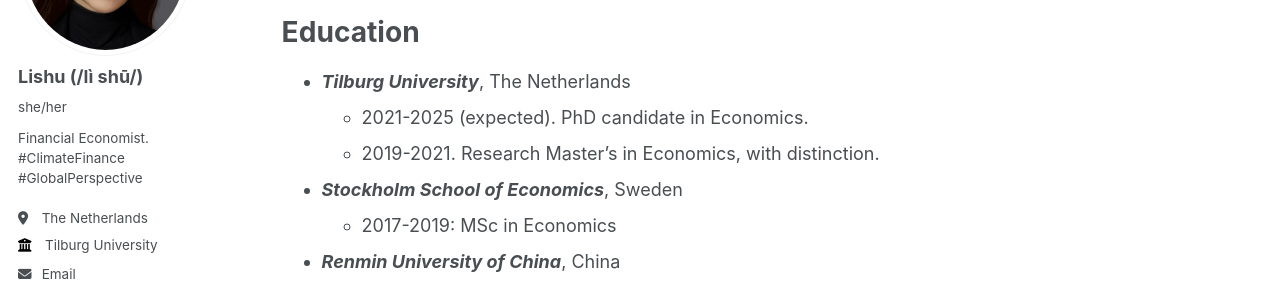
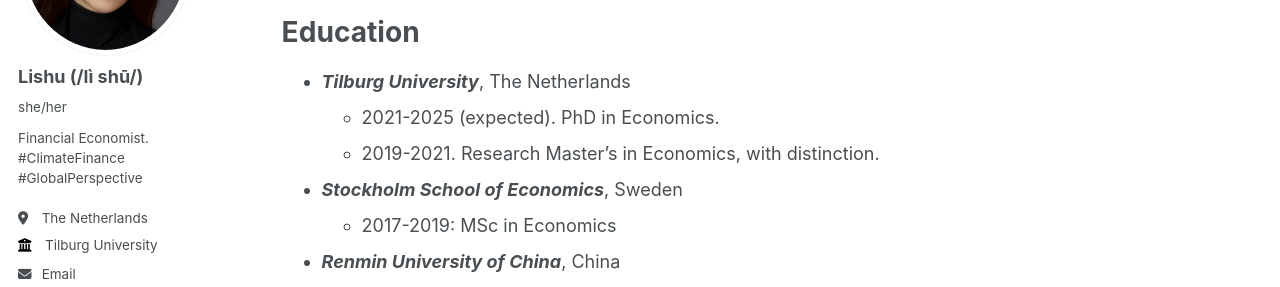
Before and after one commit to LishuZ/LishuZ.github.io, a Jekyll site: the page built from _pages/cv.md, in a window 1280 px wide and 900 px high. Shown: the part 237-524 px from the top of the window. Built offline with Jekyll 4.4.1, drawn with Linux system fonts in a browser that asks for light colours; some web fonts are replaced.

Commit message:
Update cv.md

```diff
--- a/_pages/cv.md
+++ b/_pages/cv.md
@@ -15,7 +15,7 @@ View / Download my **[CV](https://www.dropbox.com/scl/fi/qijnx8gppf8potsj0bdlx/c
 Education
 ======
 * _**Tilburg University**_, The Netherlands
-  * 2021-2025 (expected). PhD candidate in Economics.
+  * 2021-2025 (expected). PhD in Economics.
   * 2019-2021. Research Master’s in Economics, with distinction.
 <br/>
 * _**Stockholm School of Economics**_, Sweden
```
